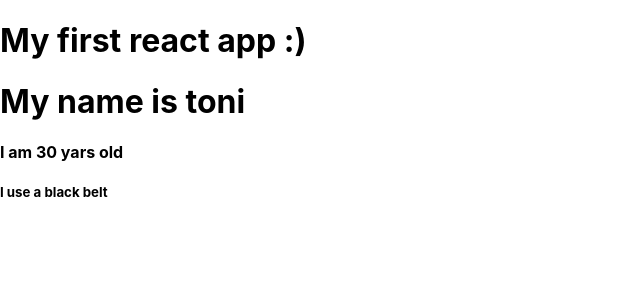
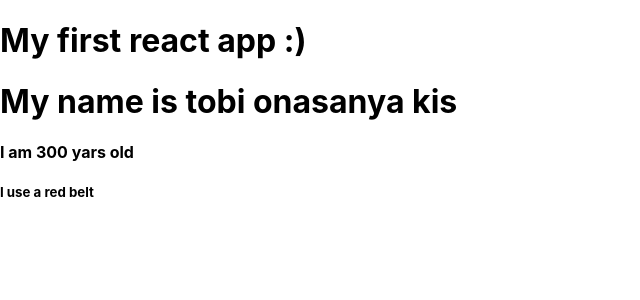
Before and after one commit to onaty/React-practice, a React (Create React App) app in the folder createreactapps/myapp/: page / in a window 1280 px wide. Shown: the top 300 px of the page, without its empty margins (0-640 px from the left). Built offline with nearby package versions, Linux system fonts and the light colour scheme.

Commit message:
using props and destructuring

```diff
--- a/createreactapps/myapp/src/App.js
+++ b/createreactapps/myapp/src/App.js
@@ -7,7 +7,7 @@
     return (
       <div className="App">
         <h1>My first react app :)</h1>
-        <Ninjas  />
+        <Ninjas  name="tobi onasanya kis" age="300" belt="red" />
       </div>
     );
   }
--- a/createreactapps/myapp/src/ninjas.js
+++ b/createreactapps/myapp/src/ninjas.js
@@ -3,11 +3,13 @@
 class Ninjas extends Component {
     state = {}
     render() {
+const{name,age,belt}=this.props
+        console.log(this.props)
         return (
             <div className="Ninjas">
-                <h1>My name is toni</h1>
-                <h4>I am 30 yars old</h4>
-                <h5>I use a black belt</h5>
+                <h1>My name is {name}</h1>
+                <h4>I am {age} yars old</h4>
+                <h5>I use a {belt} belt</h5>
             </div>
         );
     }
```
